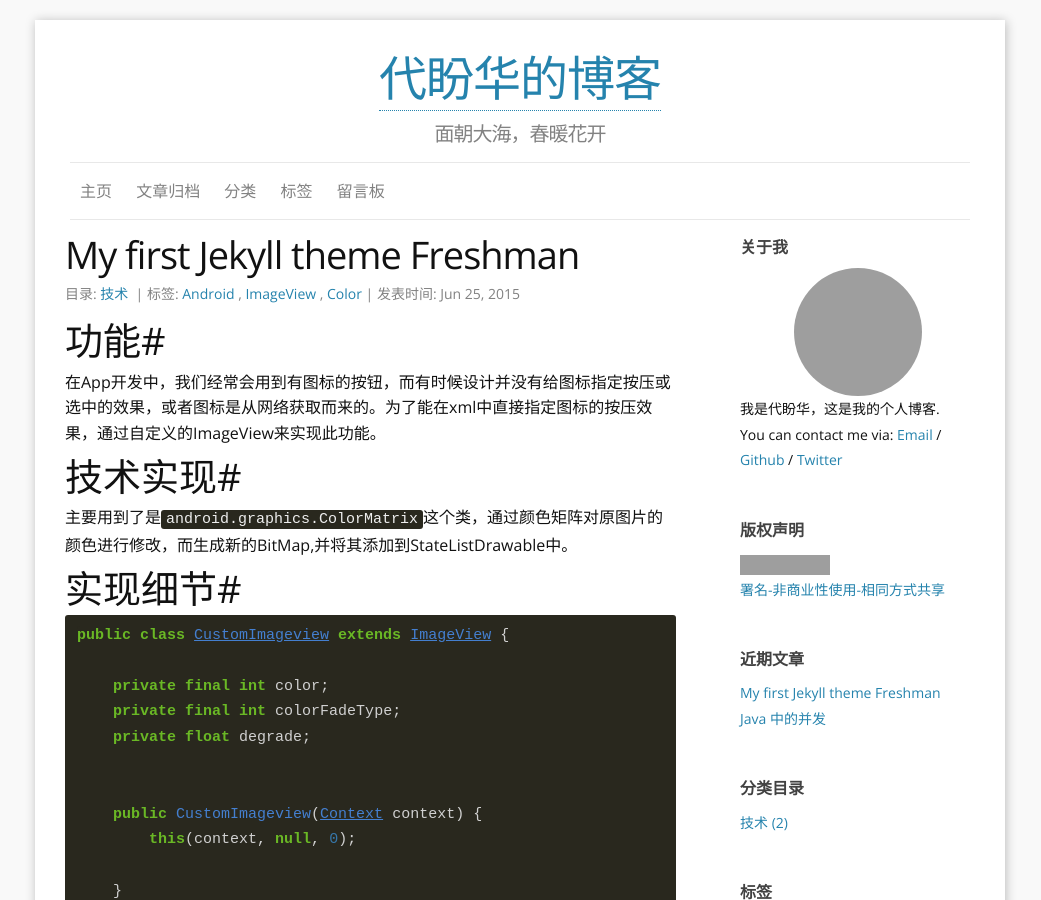
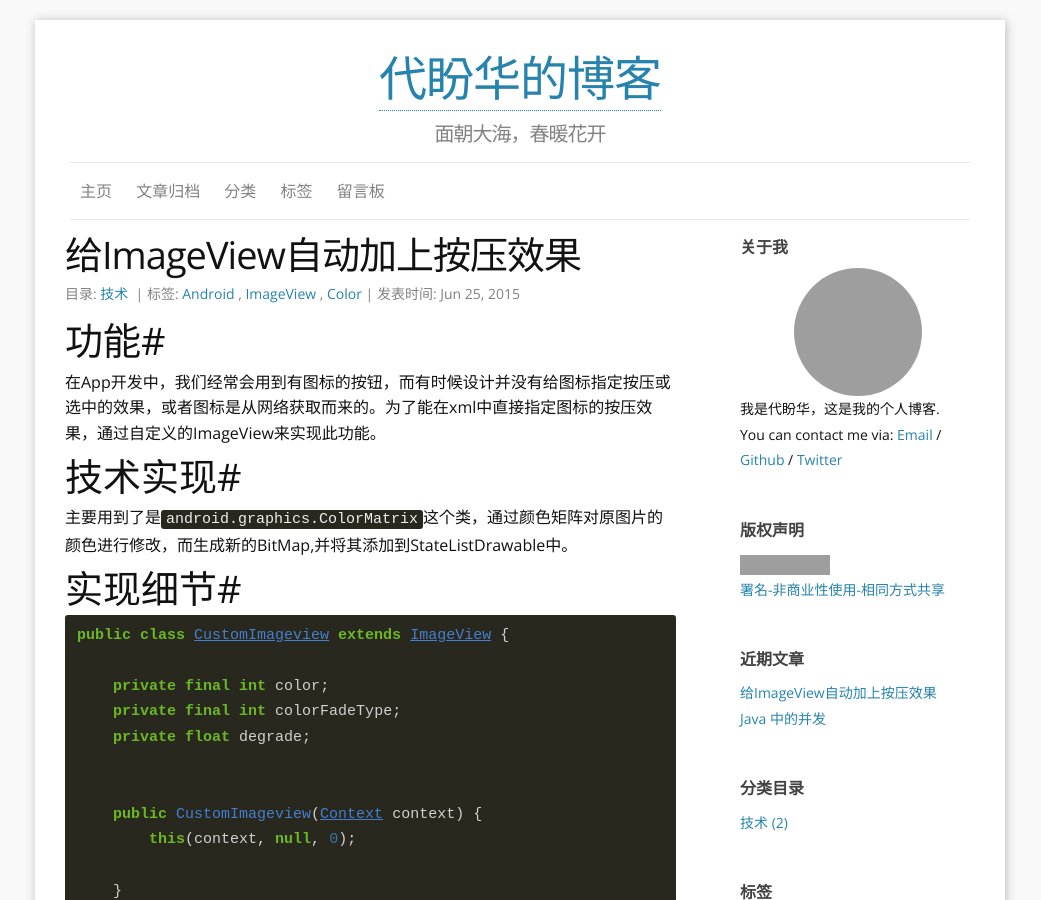
Before and after one commit to daipanhua/blog, a Jekyll site: the page built from _posts/2015-06-25-CustomImageView to change color.md, in a window 1280 px wide and 900 px high. Shown: the whole window, without its empty margins (120-1161 px from the left). Built offline with Jekyll 4.4.1, drawn with Linux system fonts in a browser that asks for light colours; comment, search, counter and statistics services are not loaded; grey boxes are pictures that could not be loaded.

Commit message:
set title

```diff
--- a/_posts/2015-06-25-CustomImageView to change color.md
+++ b/_posts/2015-06-25-CustomImageView to change color.md
@@ -1,7 +1,7 @@
 ---
 
 published: true
-title: My first Jekyll theme Freshman
+title: 给ImageView自动加上按压效果
 layout: post
 author: 代盼华
 category: 技术
```
